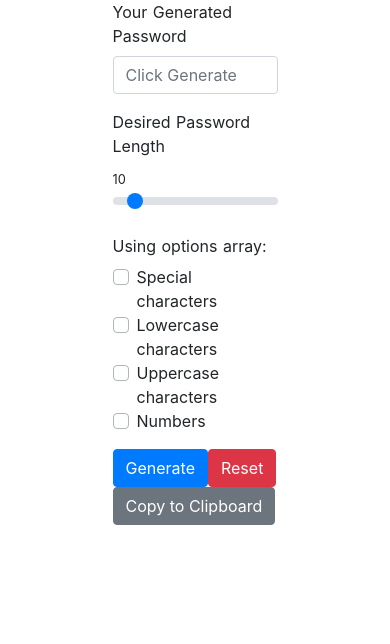
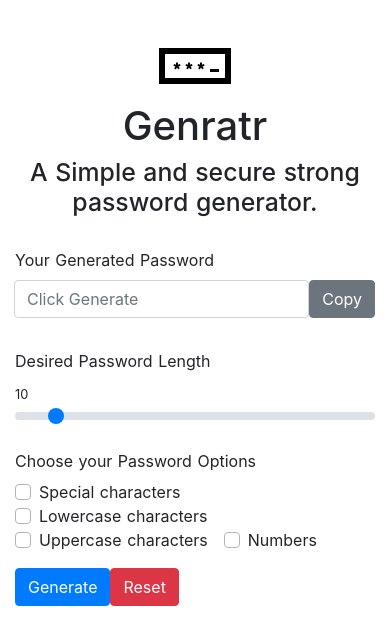
Before and after one commit to yavisht/Genratr, a Nuxt app: page / in a window 390 px wide. Shown: the top 644 px of the page. Built offline with nearby package versions, Linux system fonts and the light colour scheme.

Commit message:
inline copy, icon, mobile fix

```diff
--- a/layouts/default.vue
+++ b/layouts/default.vue
@@ -1,7 +1,7 @@
 <template>
   <b-container>
     <b-row>
-      <b-col cols="6" offset="3">
+      <b-col sm="12" md="6" offset-md="3">
         <nuxt />
       </b-col>
     </b-row>
--- a/pages/index.vue
+++ b/pages/index.vue
@@ -1,12 +1,25 @@
 <template>
   <div>
+    <b-row class="text-center">
+
+      <b-col>
+        <svg xmlns="http://www.w3.org/2000/svg" viewBox="0 0 24 24"><path d="M0 6v12h24v-12h-24zm22 10h-20v-8h20v8zm-14.812-4.048l-.217-.619-.658.25v-.708h-.643v.706l-.641-.249-.217.619.661.223-.422.559.537.392.397-.586.422.585.527-.392-.422-.558.676-.222zm4 0l-.217-.619-.658.25v-.708h-.643v.706l-.641-.249-.217.619.661.223-.422.559.536.392.398-.586.422.585.527-.392-.422-.558.676-.222zm4 0l-.217-.619-.658.25v-.708h-.643v.706l-.641-.249-.217.619.661.223-.422.559.536.392.398-.586.422.585.527-.392-.422-.558.676-.222zm4.812 2.048h-3v-1h3v1z"/></svg>
+        <h1>Genratr</h1>
+        <h3>A Simple and secure strong password generator.</h3>
+      </b-col>
+    </b-row>
     <b-form @submit.prevent="generatePassword(stringDB)" @reset="onReset">
       <b-form-group id="password" label="Your Generated Password" label-for="thePassword">
+        <b-input-group-append>
           <b-form-input
+            class="mb=1"
             id="thePassword"
             type="text"
             v-model="form.password"
             placeholder="Click Generate" />
+          <b-button type="button" variant="secondary" @click="copyPassword">Copy</b-button>
+        </b-input-group-append>
+        <small v-if="copied">Copied!</small>
       </b-form-group>
       <b-form-group id="length" label="Desired Password Length" label-for="theLength">
         <small>{{length}}</small>
@@ -17,17 +30,16 @@
             min="6"
             max="48"/>
       </b-form-group>
-      <b-form-group label="Using options array:">
+      <b-form-group label="Choose your Password Options">
         <b-form-checkbox-group
-          id="checkboxes1"
-          name="flavour1"
+          id="thePwOptions"
+          name="pwOptions"
           v-model="selected"
           :options="pwOptions"
         />
       </b-form-group>
       <b-button type="submit" variant="primary">Generate</b-button>
       <b-button type="reset" variant="danger">Reset</b-button>
-      <b-button type="button" variant="secondary" @click="copyPassword">Copy to Clipboard</b-button>
     </b-form>
   </div>
 </template>
@@ -38,6 +50,7 @@ import _ from 'lodash'
     data() {
       return {
         length : '10',
+        copied: false,
         form: {
           password:''
         },
@@ -62,6 +75,7 @@ import _ from 'lodash'
     },
     methods: {
       generatePassword(str) {
+        this.copied = false;
         if(this.length > str.length ){
           // Giving it more characters to choose from than then length
           str = _.repeat(str.join(''), (Math.round(this.length / str.length) + 2) )
@@ -74,7 +88,8 @@ import _ from 'lodash'
         var pass = document.getElementById("thePassword");
         pass.select();
         document.execCommand("copy");
-        alert('Copied to clipboard')
+        this.copied = true;
+        //alert('Copied to clipboard')
       },
       onReset(evt) {
         evt.preventDefault()
@@ -85,3 +100,16 @@ import _ from 'lodash'
     }
   }
 </script>
+<style>
+  svg{
+    margin-top:30px;
+    width: 20%;
+  }
+  h3{
+    font-size: 1.55rem;
+    margin-bottom:30px;
+  }
+  button{
+    margin-bottom:15px;
+  }
+</style>
```
Lines whose indentation alone changed are shown as unchanged.
